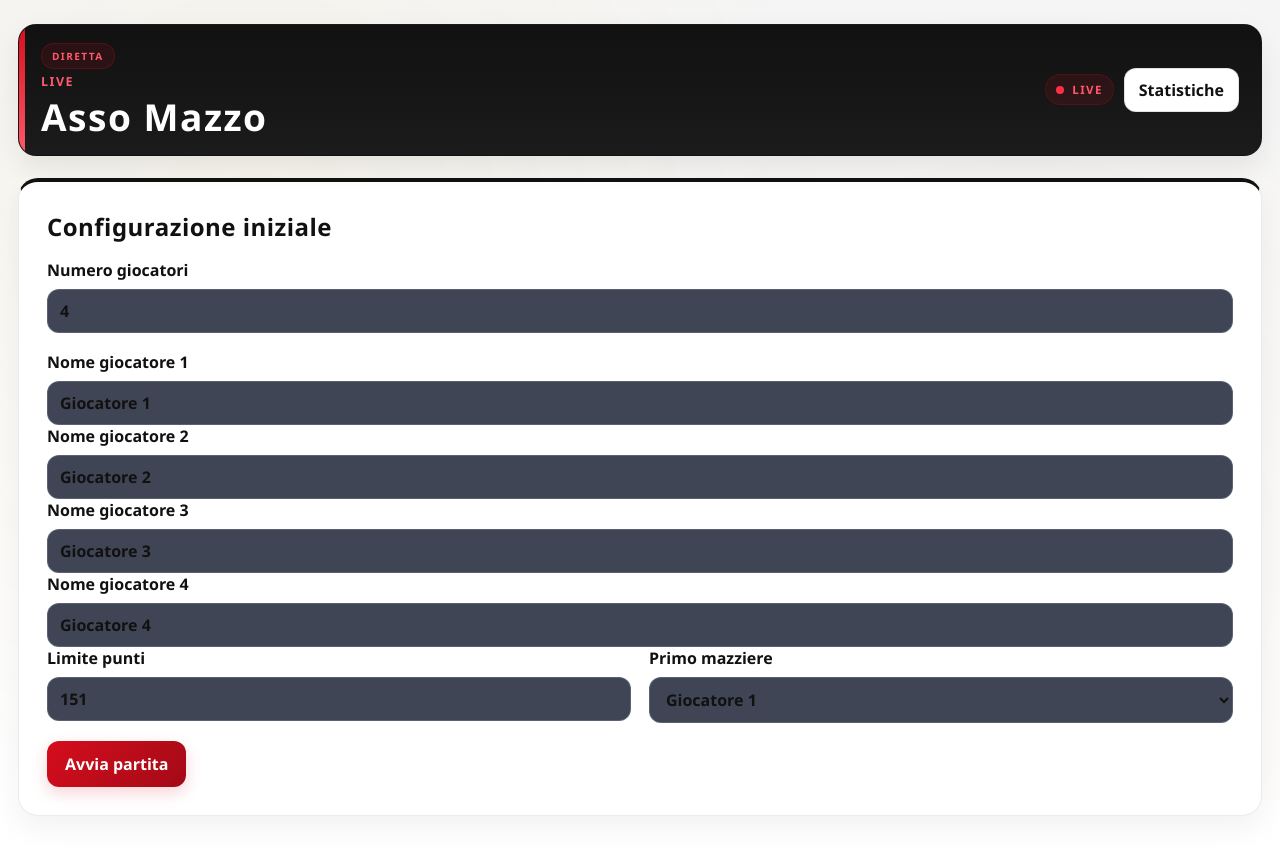
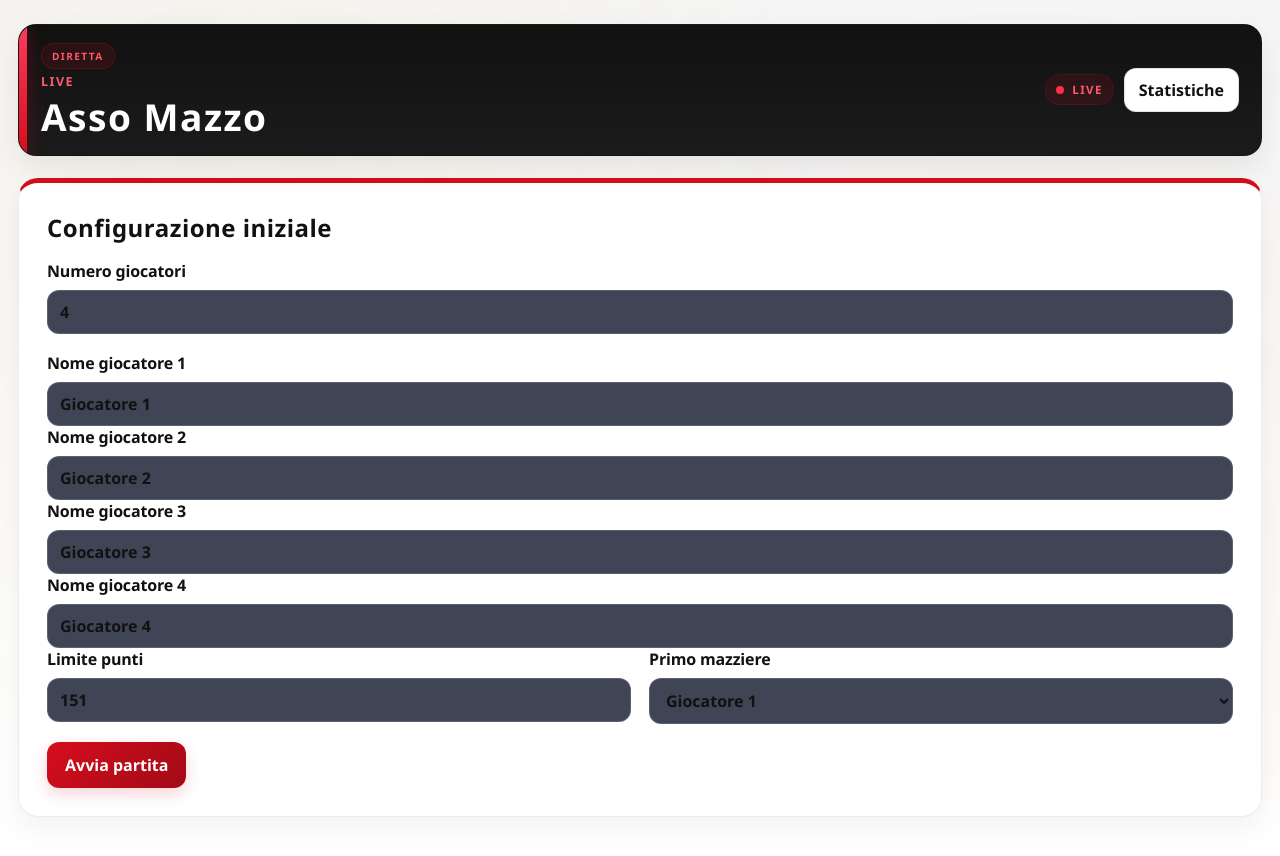
Before and after one commit to antginepe-beep/asso-mazzo, a website: page index.html in a window 1280 px wide. Drawn offline with Linux system fonts and the light colour scheme.

Commit message:
Micro live polish

```diff
--- a/style.css
+++ b/style.css
@@ -33,6 +33,7 @@ body {
   background: linear-gradient(180deg, #f5f5f5 0%, #ffffff 100%);
   color: var(--text);
   position: relative;
+  letter-spacing: -0.01em;
 }
 
 body::before {
@@ -83,8 +84,9 @@ select {
   content: '';
   position: absolute;
   inset: 0 auto 0 0;
-  width: 6px;
-  background: linear-gradient(180deg, var(--primary), #ff5a69);
+  width: 8px;
+  background: linear-gradient(180deg, #ff3b5c 0%, #d60d1d 100%);
+  box-shadow: 0 0 18px rgba(214, 13, 29, 0.4);
 }
 
 .brand-block {
@@ -188,13 +190,14 @@ p {
   padding: 28px;
   backdrop-filter: none;
   animation: panel-fade-in 0.4s ease-out;
-  border-top: 4px solid #111111;
+  border-top: 5px solid #d60d1d;
 }
 
 .panel h2 {
   letter-spacing: 0.02em;
   color: #111111;
   margin-bottom: 16px;
+  font-weight: 800;
 }
 
 @keyframes panel-fade-in {
```
